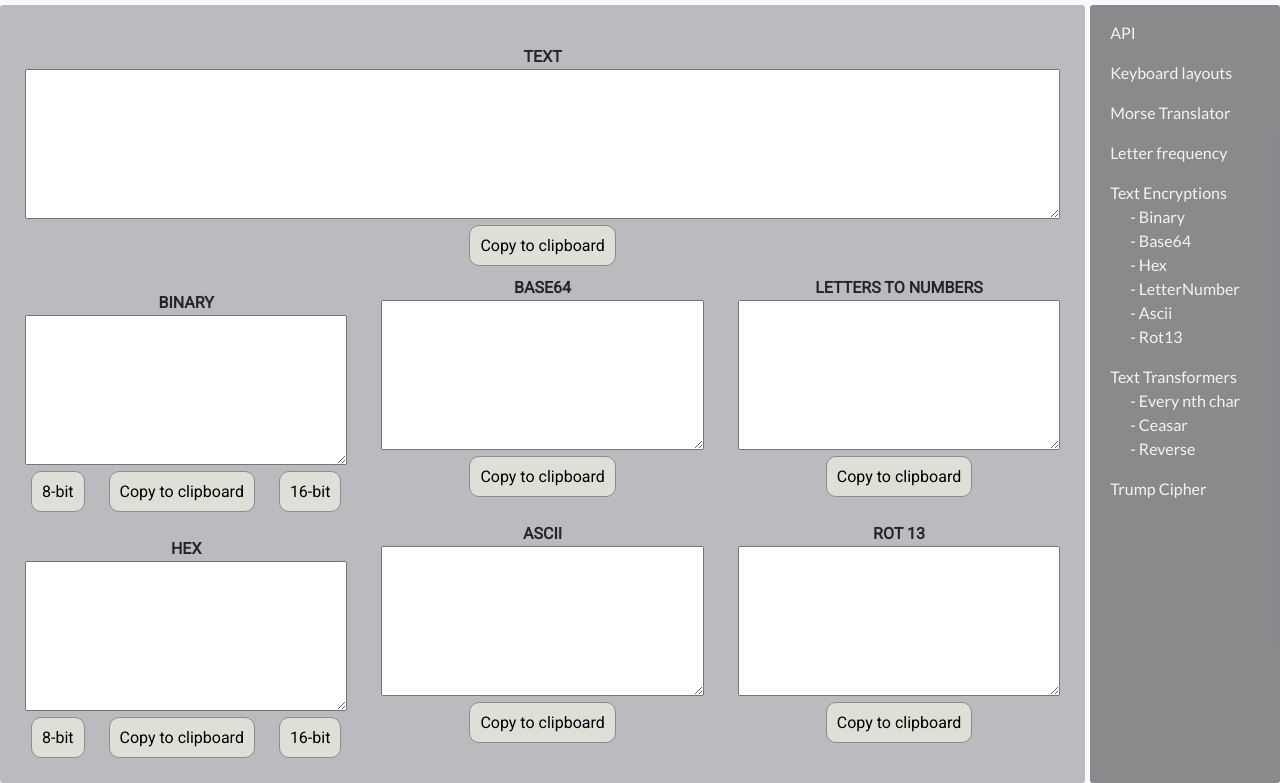
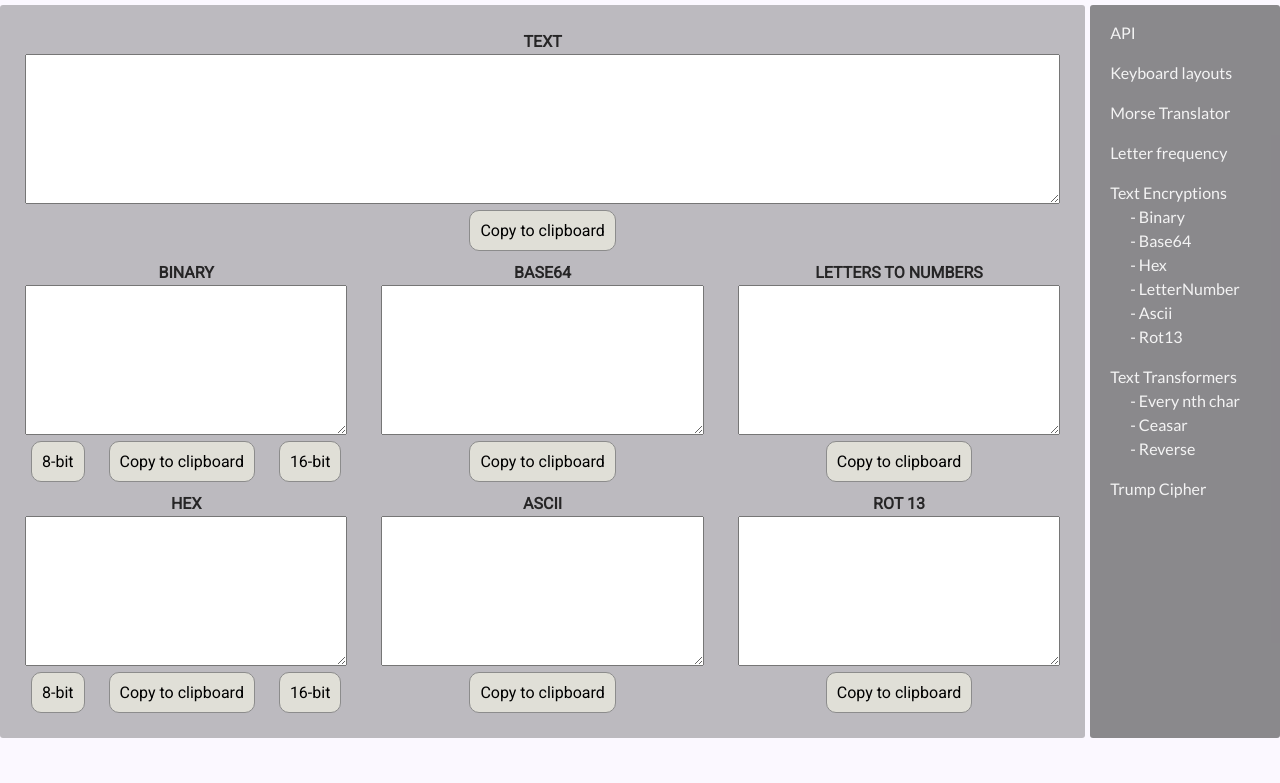
Before and after one commit to Hagesjo/decode-web, a Django app: page / in a window 1280 px wide. Shown: the part 120-903 px from the top of the page. After the commit the page ends 858 px from the top, so only its background shows below. Run offline with Django 3.2, Linux system fonts and the light colour scheme.

Commit message:
Remove top margin for base-class.
Somehow, this top margin caused decode-articles to be misaligned, I'm still not
complete sure as of why this happens. But this fixes it.

```diff
--- a/main/static/main/css/main.css
+++ b/main/static/main/css/main.css
@@ -72,7 +72,6 @@ body {
 }
 
 .base {
-	margin-top: 15px;
 	padding: 5px;
 	text-align: center;
 	-webkit-column-break-inside: avoid;
```
